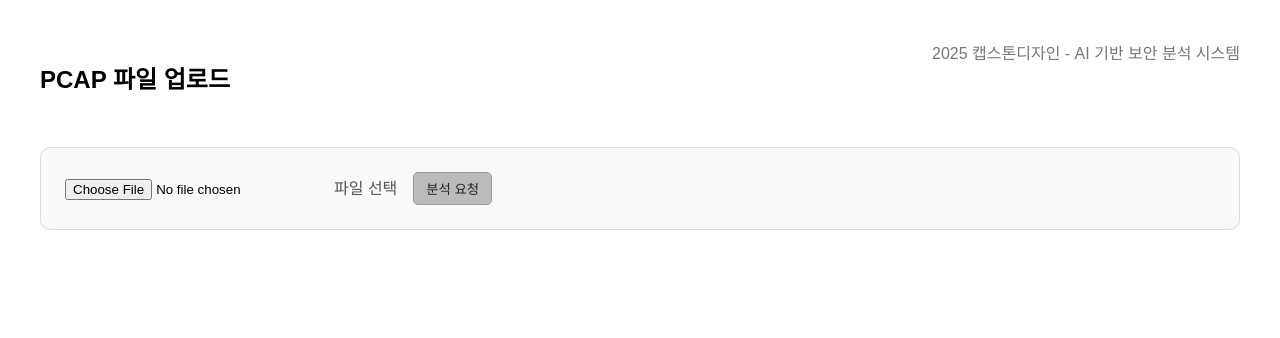
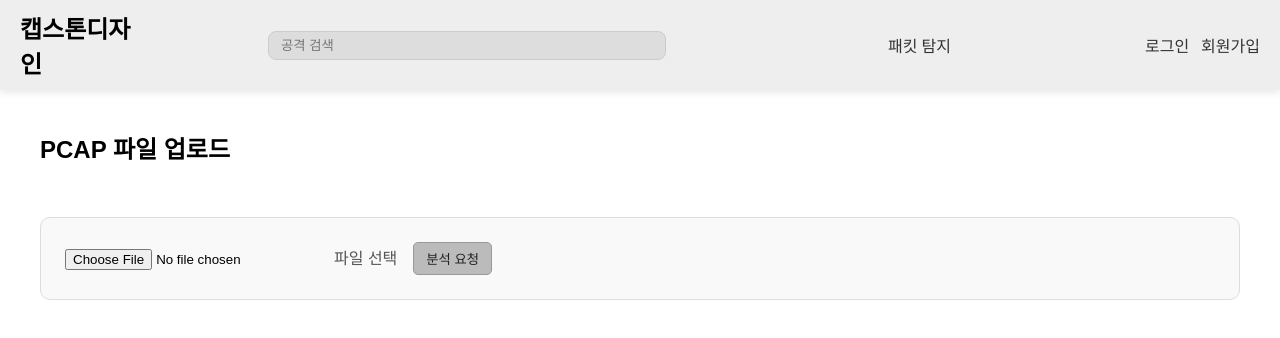
Before and after one commit to dlwldls1046/2025-1CapWeb, a React (Create React App) app in the folder client/: page /upload in a window 1280 px wide. Shown: the top 338 px of the page. Built offline with nearby package versions, Linux system fonts and the light colour scheme.

Commit message:
navBar 생성

```diff
--- a/client/src/App.jsx
+++ b/client/src/App.jsx
@@ -1,4 +1,5 @@
 import { BrowserRouter as Router, Routes, Route } from 'react-router-dom'
+import { AuthProvider } from './pages/AuthContext'
 import Register from './pages/Register'
 import Login from './pages/Login'
 import Home from './pages/Home'
@@ -10,11 +11,15 @@ import AIIntro from './pages/AIIntro'
 import Diagram from './pages/Diagram'
 import MyPage from './pages/MyPage'
 import Contact from './pages/Contact'
-import UploadPage from './pages/UploadPage' // ✅ 추가
+import UploadPage from './pages/UploadPage'
+import Navbar from './pages/Navbar'
 
 function App() {
   return (
+    <AuthProvider>
       <Router>
+        <Navbar />
+        <div style={{ paddingTop: '70px' }}>
           <Routes>
             <Route path='/' element={<Home />} />
             <Route path='/register' element={<Register />} />
@@ -27,9 +32,11 @@ function App() {
             <Route path='/diagram' element={<Diagram />} />
             <Route path='/mypage' element={<MyPage />} />
             <Route path='/contact' element={<Contact />} />
-        <Route path='/upload' element={<UploadPage />} /> {/* ✅ 여기 추가 */}
+            <Route path='/upload' element={<UploadPage />} />
           </Routes>
+        </div>
       </Router>
+    </AuthProvider>
   )
 }
 
--- /dev/null
+++ b/client/src/pages/AuthContext.jsx
@@ -0,0 +1,30 @@
+import { createContext, useContext, useState, useEffect } from 'react'
+
+const AuthContext = createContext()
+
+export function AuthProvider({ children }) {
+  const [isLoggedIn, setIsLoggedIn] = useState(false)
+
+  useEffect(() => {
+    const token = localStorage.getItem('token')
+    if (token) {
+      setIsLoggedIn(true)
+    }
+  }, [])
+
+  const login = () => setIsLoggedIn(true)
+  const logout = () => {
+    localStorage.removeItem('token')
+    setIsLoggedIn(false)
+  }
+
+  return (
+    <AuthContext.Provider value={{ isLoggedIn, login, logout }}>
+      {children}
+    </AuthContext.Provider>
+  )
+}
+
+export function useAuth() {
+  return useContext(AuthContext)
+}
--- a/client/src/pages/Home.jsx
+++ b/client/src/pages/Home.jsx
@@ -1,21 +1,9 @@
 function Home() {
-  const isLoggedIn = !!localStorage.getItem("token");
-
-  const handleLogout = () => {
-    localStorage.removeItem("token");
-    window.location.href = "/login";
-  };
-
   return (
     <div>
       <h2>Home Page</h2>
-      {isLoggedIn ? (
-        <button onClick={handleLogout}>로그아웃</button>
-      ) : (
-        <a href="/login">로그인</a>
-      )}
     </div>
-  );
+  )
 }
 
-export default Home;
+export default Home
--- a/client/src/pages/Login.jsx
+++ b/client/src/pages/Login.jsx
@@ -30,6 +30,7 @@ function LoginPage() {
       localStorage.setItem('token', data.token)
       setMsg('로그인 성공!')
       navigate('/upload')
+      login() // 로그인
     } catch (err) {
       console.error('❌ 로그인 요청 실패:', err)
       setMsg('서버 오류로 로그인 실패')
--- /dev/null
+++ b/client/src/pages/Navbar.jsx
@@ -0,0 +1,106 @@
+import { Link } from 'react-router-dom'
+import { useAuth } from './AuthContext'
+
+function Navbar() {
+  const { isLoggedIn, logout } = useAuth()
+
+  return (
+    <nav
+      style={{
+        position: 'fixed',
+        top: 0,
+        left: 0,
+        right: 0,
+        zIndex: 1000,
+        backgroundColor: '#eee',
+        padding: '10px 20px',
+        boxShadow: '0 2px 8px rgba(0,0,0,0.1)',
+        display: 'grid',
+        gridTemplateColumns: 'repeat(10, 1fr)',
+        alignItems: 'center',
+      }}
+    >
+      <div
+        style={{
+          gridColumn: '1 / 2',
+          fontSize: '24px',
+          fontWeight: 'bold',
+        }}
+      >
+        <Link
+          to='/'
+          style={{
+            textDecoration: 'none',
+            color: '#000', // 검정색
+          }}
+        >
+          캡스톤디자인
+        </Link>
+      </div>
+
+      <input
+        type='text'
+        placeholder='공격 검색'
+        style={{
+          gridColumn: '3 / 6',
+          padding: '6px 12px',
+          borderRadius: '8px',
+          border: '1px solid #ccc',
+          backgroundColor: '#ddd',
+          width: '100%',
+        }}
+      />
+
+      <div style={{ gridColumn: '8 / 9' }}>
+        <Link to='/upload' style={{ textDecoration: 'none', color: '#333' }}>
+          패킷 탐지
+        </Link>
+      </div>
+
+      <div
+        style={{
+          gridColumn: '9 / 11',
+          display: 'flex',
+          justifyContent: 'flex-end',
+          gap: '12px',
+        }}
+      >
+        {isLoggedIn ? (
+          <>
+            <Link
+              to='/mypage'
+              style={{ textDecoration: 'none', color: '#333' }}
+            >
+              마이페이지
+            </Link>
+            <button
+              onClick={logout}
+              style={{
+                background: 'none',
+                border: 'none',
+                color: '#333',
+                cursor: 'pointer',
+              }}
+            >
+              로그아웃
+            </button>
+          </>
+        ) : (
+          <>
+            <Link to='/login' style={{ textDecoration: 'none', color: '#333' }}>
+              로그인
+            </Link>
+            <Link
+              to='/register'
+              style={{ textDecoration: 'none', color: '#333' }}
+            >
+              회원가입
+            </Link>
+          </>
+        )}
+      </div>
+    </nav>
+  )
+}
+
+export default Navbar
--- a/client/src/pages/UploadPage.jsx
+++ b/client/src/pages/UploadPage.jsx
@@ -121,9 +121,6 @@ function UploadPage() {
         }}
       >
         <h2>PCAP 파일 업로드</h2>
-        <span style={{ color: '#777' }}>
-          2025 캡스톤디자인 - AI 기반 보안 분석 시스템
-        </span>
       </div>
 
       <div
```
Also changed, not shown: 1 other file (tests, documents, lock files or other folders). Lines whose indentation alone changed are shown as unchanged.
